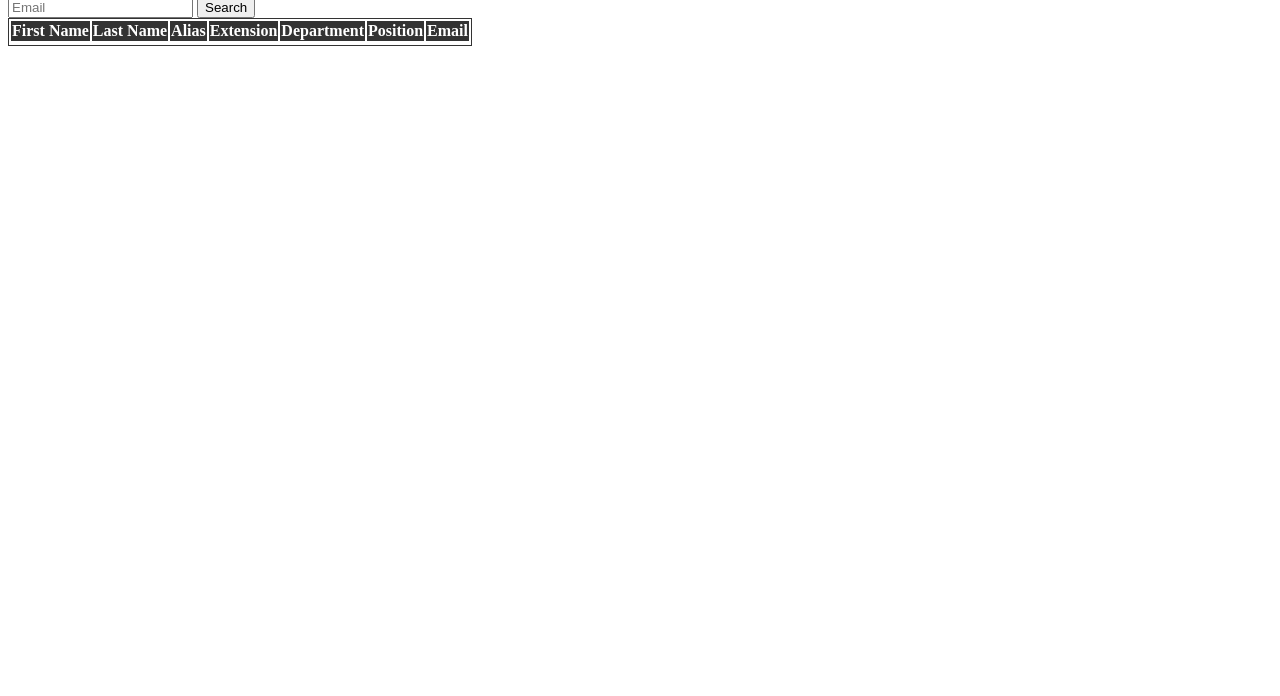
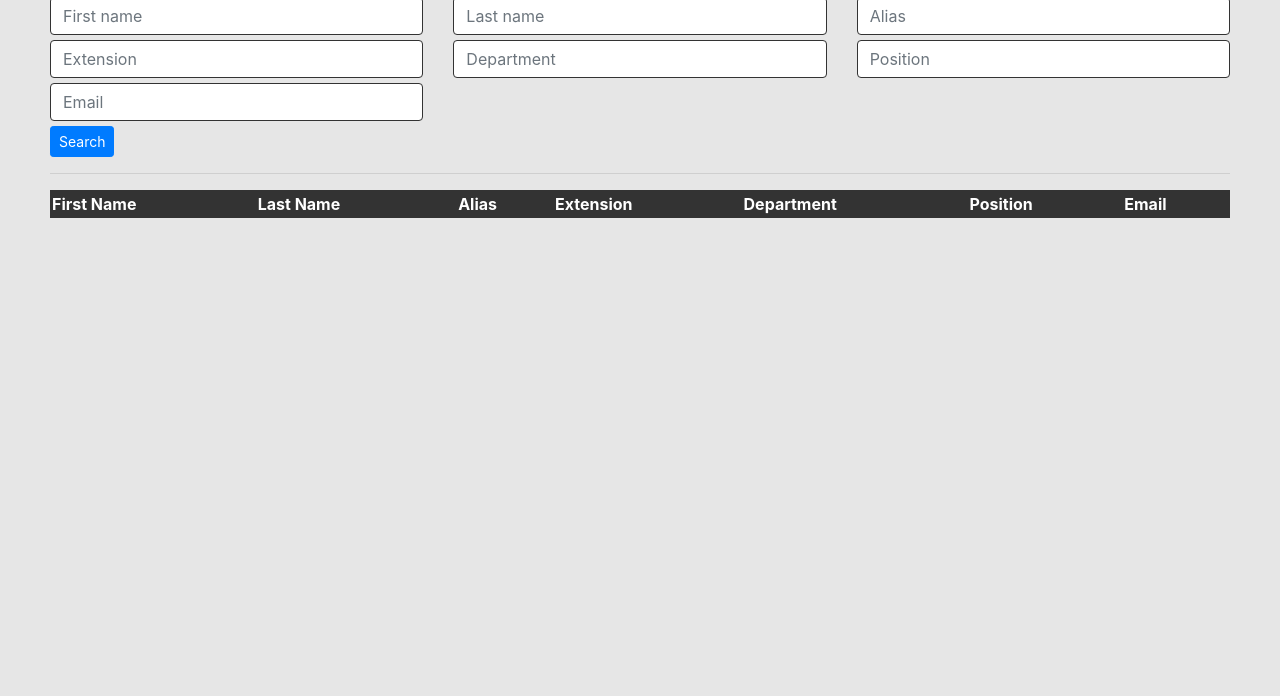
Before and after one commit to DogeSSBM/it_ext_website, a website: page src/index.html in a window 1280 px wide. Shown: the part 104-800 px from the top of the page. Drawn offline with nearby package versions, Linux system fonts and the light colour scheme.

Commit message:
add some styling

```diff
--- a/src/index.html
+++ b/src/index.html
@@ -6,32 +6,50 @@
 	<meta name="viewport" content="width=device-width, initial-scale=1.0">
 	<title>Employee Directory</title>
 	<script src="./index.js"></script>
+	<link rel="stylesheet" href="https://cdn.jsdelivr.net/npm/bootstrap@4.5.3/dist/css/bootstrap.min.css"
+		integrity="sha384-TX8t27EcRE3e/ihU7zmQxVncDAy5uIKz4rEkgIXeMed4M0jlfIDPvg6uqKI2xXr2" crossorigin="anonymous">
 	<link href="./style.css" rel="stylesheet">
 </head>
 
 <body>
 	<h1>Employee Directory</h1>
-	<form action="" method="get" class="form-search">
-		<div class="form-search">
-			<input type="text" id="first" placeholder="First Name">
-
-			<input type="text" id="last" placeholder="Last Name">
-
-			<input type="text" id="alias" placeholder="Alias">
-
-			<input type="text" id="extension" placeholder="Extension">
-
-			<input type="text" id="department" placeholder="Department">
-
-			<input type="text" id="position" placeholder="Position">
-
-			<input type="text" id="email" placeholder="Email">
-
-			<button onclick="search(event)">Search</button>
+	<form>
+		<div class="row">
+			<div class="col">
+				<input type="text" id="first" class="form-control inputs" placeholder="First name">
 			</div>
+			<div class="col">
+				<input type="text" id="last" class="form-control inputs" placeholder="Last name">
+			</div>
+			<div class="col">
+				<input type="text" id="alias" class="form-control inputs" placeholder="Alias">
+			</div>
+		</div>
+		<div class="row">
+			<div class="col">
+				<input type="text" id="extension" class="form-control inputs" placeholder="Extension">
+			</div>
+			<div class="col">
+				<input type="text" id="department" class="form-control inputs" placeholder="Department">
+			</div>
+			<div class="col">
+				<input type="text" id="position" class="form-control inputs" placeholder="Position">
+			</div>
+		</div>
+		<div class="row">
+			<div class="col">
+				<input type="text" id="email" class="form-control inputs" placeholder="Email">
+			</div>
+			<div class="col"></div>
+			<div class="col"></div>
+		</div>
+		<button type="button" class="btn btn-primary btn-sm searchButton" onclick="search(event)">Search</button>
 	</form>
 
-	<table id="directory">
+	<hr />
+
+	<div class="directoryContainer">
+		<table id="directory" class="directory">
 			<thead>
 				<tr>
 					<!-- <th>Database ID</th> -->
@@ -48,6 +66,7 @@
 				<tr></tr>
 			</tbody>
 		</table>
+	</div>
 </body>
 
 </html>
--- a/src/style.css
+++ b/src/style.css
@@ -1,9 +1,14 @@
-h1{
+body {
+	padding: 50px;
+	background-color: rgb(230, 230, 230);
+}
+
+h1 {
 	color: black;
 	font-size: 2rem;
 }
 
-h2{
+h2 {
 	color: black;
 	font-size: 1rem;
 }
@@ -18,3 +23,20 @@ tfoot {
 	background-color: #333;
 	color: #fff;
 }
+
+.inputs {
+	margin: 5px 0 0 0;
+	border: 1px solid #333;
+}
+
+.directoryContainer {
+	width: 100%;
+}
+
+.directory {
+	width: 100%;
+}
+
+.searchButton{
+	margin-top: 5px;
+}
```
Lines whose indentation alone changed are shown as unchanged.
